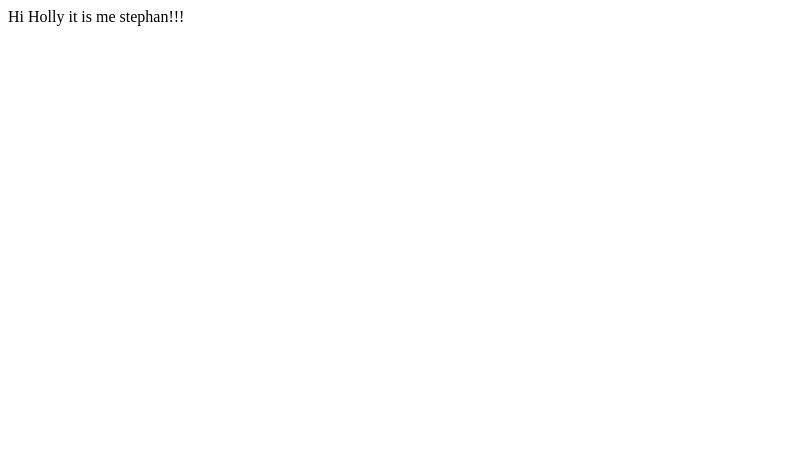
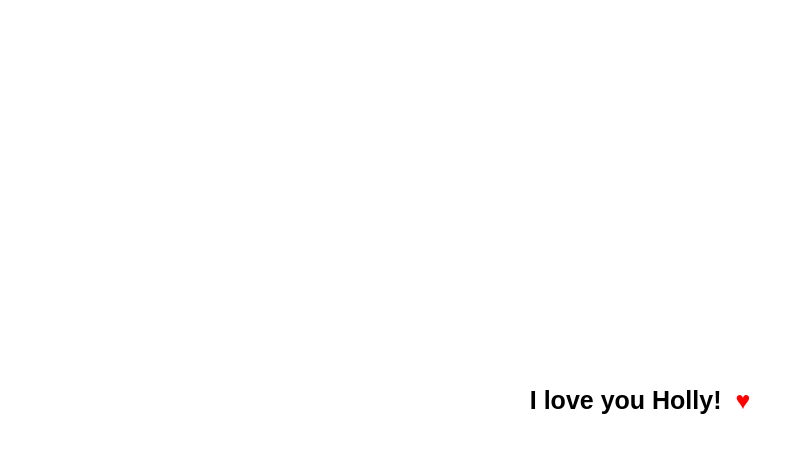
Before and after one commit to StephanDW/portfolio-website, a plain HTML site: page index.html in a window 1280 px wide. Shown: the whole page, without its empty margins (0-804 px from the left). Drawn offline with Linux system fonts and the light colour scheme.

Commit message:
test commit 2

```diff
--- a/index.html
+++ b/index.html
@@ -3,9 +3,19 @@
 <head>
   <meta charset="UTF-8">
   <meta name="viewport" content="width=device-width, initial-scale=1.0">
+  <link rel="stylesheet" href="style.css">
   <title>StephanDW</title>
 </head>
 <body>
-  Hi Holly it is me stephan!!!
+  <main>
+    <div class="box">
+      <h1 class="header">
+        I love you Holly! &nbsp;
+        <div class="heart">
+          &hearts;
+        </div>
+      </h1>
+    </div>
+  </main>
 </body>
 </html>
--- /dev/null
+++ b/style.css
@@ -0,0 +1,32 @@
+body {
+  width: 100vw;
+  height: 100vh;
+  padding: 0px;
+  margin: 0px;
+}
+
+main {
+  width: 100vw;
+  height: 100vh;
+  display: flex;
+  justify-content: center;
+  align-items: center;
+  justify-items: center;
+}
+
+.box {
+  display: flex;
+  justify-content: center;
+  align-items: center;
+  justify-items: center;
+}
+
+.header {
+  display:flex;
+  font-size: 25px;
+  font-family: Arial, Helvetica, sans-serif;
+}
+
+.heart{
+  color: red;
+}
```
